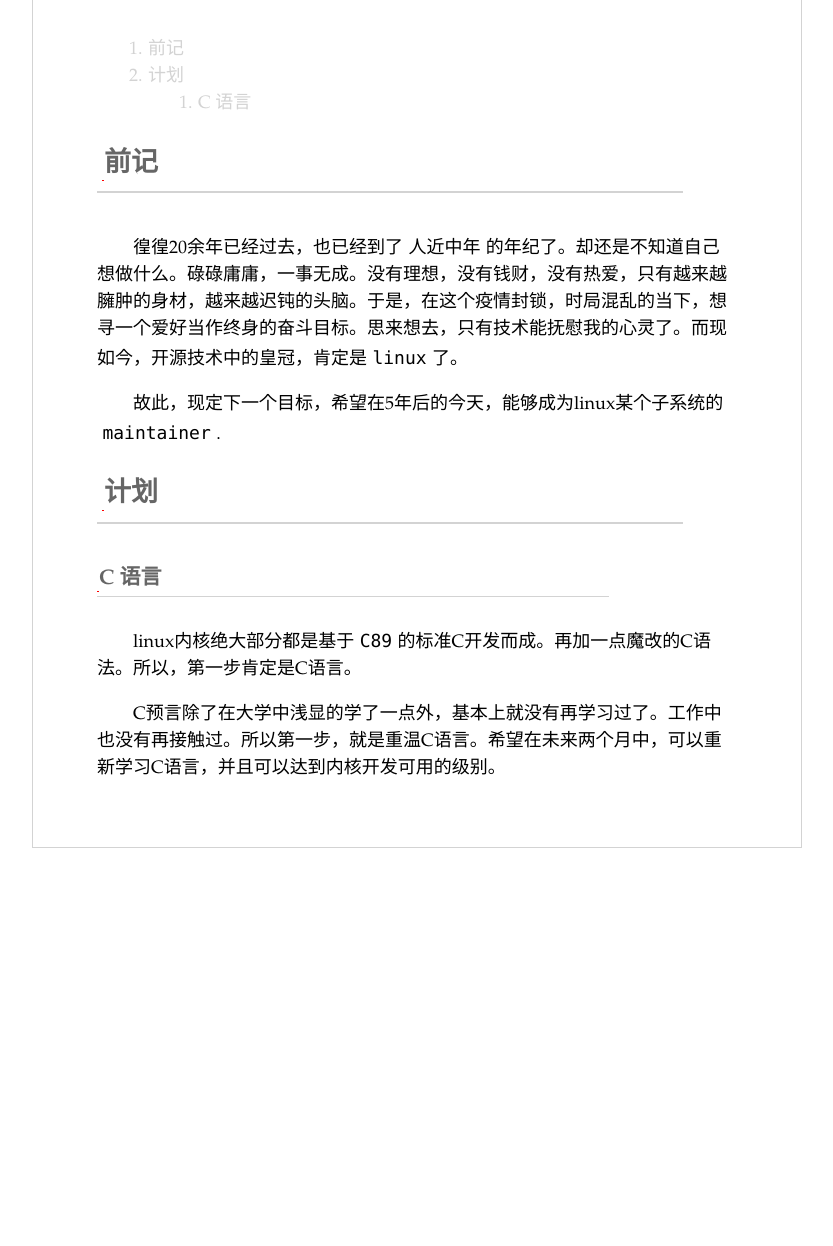
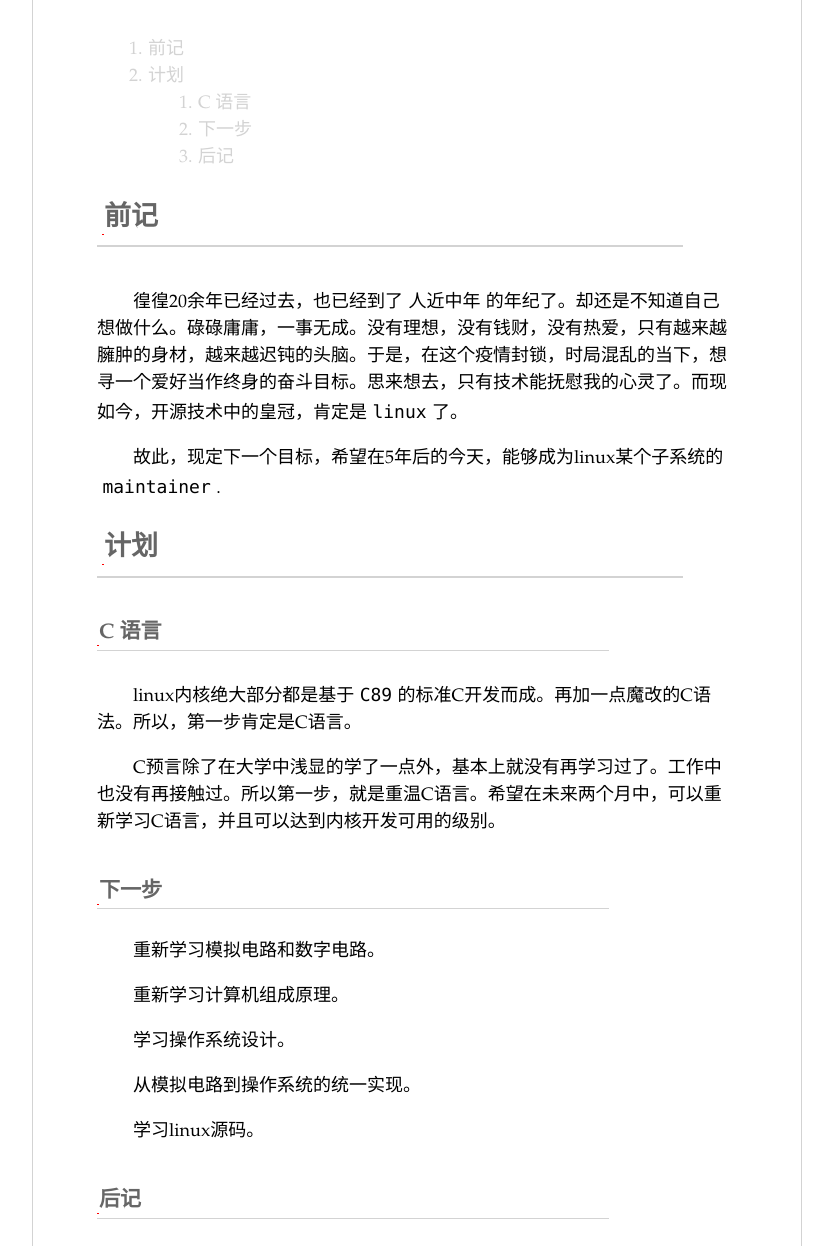
Before and after one commit to taozhanglinux/taozhanglinux.github.io, a plain HTML site: page 2022/05/11/写在2022年的5月/index.html in a window 1280 px wide. Shown: the part 146-1392 px from the top of the page, without its empty margins (224-1057 px from the left). Before the commit the page ends 1058 px from the top, so only its background shows below. Drawn offline with Linux system fonts and the light colour scheme; files whose address does not match are found by name.

Commit message:
Site updated: 2022-05-11 13:22:56

```diff
--- a/2022/05/11/写在2022年的5月/index.html
+++ b/2022/05/11/写在2022年的5月/index.html
@@ -47,11 +47,17 @@
 -->
 </div>
 
-<ol class="toc"><li class="toc-item toc-level-2"><a class="toc-link" href="#%E5%89%8D%E8%AE%B0"><span class="toc-text">前记</span></a></li><li class="toc-item toc-level-2"><a class="toc-link" href="#%E8%AE%A1%E5%88%92"><span class="toc-text">计划</span></a><ol class="toc-child"><li class="toc-item toc-level-3"><a class="toc-link" href="#C-%E8%AF%AD%E8%A8%80"><span class="toc-text">C 语言</span></a></li></ol></li></ol>
+<ol class="toc"><li class="toc-item toc-level-2"><a class="toc-link" href="#%E5%89%8D%E8%AE%B0"><span class="toc-text">前记</span></a></li><li class="toc-item toc-level-2"><a class="toc-link" href="#%E8%AE%A1%E5%88%92"><span class="toc-text">计划</span></a><ol class="toc-child"><li class="toc-item toc-level-3"><a class="toc-link" href="#C-%E8%AF%AD%E8%A8%80"><span class="toc-text">C 语言</span></a></li><li class="toc-item toc-level-3"><a class="toc-link" href="#%E4%B8%8B%E4%B8%80%E6%AD%A5"><span class="toc-text">下一步</span></a></li><li class="toc-item toc-level-3"><a class="toc-link" href="#%E5%90%8E%E8%AE%B0"><span class="toc-text">后记</span></a></li></ol></li></ol>
 <h2 id="前记"><a href="#前记" class="headerlink" title="前记"></a>前记</h2><p>徨徨20余年已经过去，也已经到了<code>人近中年</code>的年纪了。却还是不知道自己想做什么。碌碌庸庸，一事无成。没有理想，没有钱财，没有热爱，只有越来越臃肿的身材，越来越迟钝的头脑。于是，在这个疫情封锁，时局混乱的当下，想寻一个爱好当作终身的奋斗目标。思来想去，只有技术能抚慰我的心灵了。而现如今，开源技术中的皇冠，肯定是<code>linux</code>了。</p>
 <p>故此，现定下一个目标，希望在5年后的今天，能够成为linux某个子系统的<code>maintainer</code>.</p>
 <h2 id="计划"><a href="#计划" class="headerlink" title="计划"></a>计划</h2><h3 id="C-语言"><a href="#C-语言" class="headerlink" title="C 语言"></a>C 语言</h3><p>linux内核绝大部分都是基于<code>C89</code>的标准C开发而成。再加一点魔改的C语法。所以，第一步肯定是C语言。</p>
 <p>C预言除了在大学中浅显的学了一点外，基本上就没有再学习过了。工作中也没有再接触过。所以第一步，就是重温C语言。希望在未来两个月中，可以重新学习C语言，并且可以达到内核开发可用的级别。</p>
+<h3 id="下一步"><a href="#下一步" class="headerlink" title="下一步"></a>下一步</h3><p>重新学习模拟电路和数字电路。</p>
+<p>重新学习计算机组成原理。</p>
+<p>学习操作系统设计。</p>
+<p>从模拟电路到操作系统的统一实现。</p>
+<p>学习linux源码。</p>
+<h3 id="后记"><a href="#后记" class="headerlink" title="后记"></a>后记</h3><p>长路漫漫，技术作伴。</p>
 
 
 <!--<a href="https://taozhanglinux.github.io/2022/05/11/%E5%86%99%E5%9C%A82022%E5%B9%B4%E7%9A%845%E6%9C%88/#disqus_thread" class="article-comment-link">Comments</a>
```
